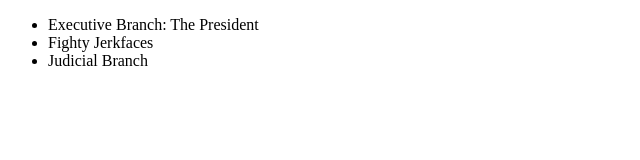
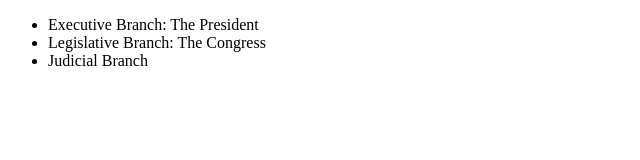
Before and after one commit to joseph-marlitt/branches, a plain HTML site: page branches.html in a window 1280 px wide. Shown: the whole page, without its empty margins (0-640 px from the left). Drawn offline with Linux system fonts and the light colour scheme.

Commit message:
added congress info

```diff
--- a/branches.html
+++ b/branches.html
@@ -1,7 +1,7 @@
 <!DOCTYPE html>
 <ul>
 	<li>Executive Branch: The President</li>
-	<li>Fighty Jerkfaces</li>
+	<li>Legislative Branch: The Congress</li>
 	<li>Judicial Branch</li>
 </ul>
 </html>
```
